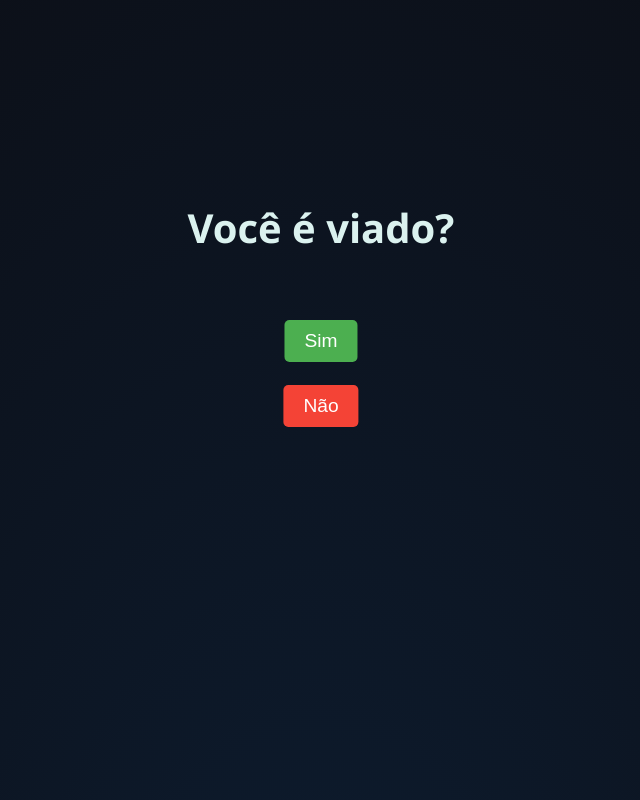
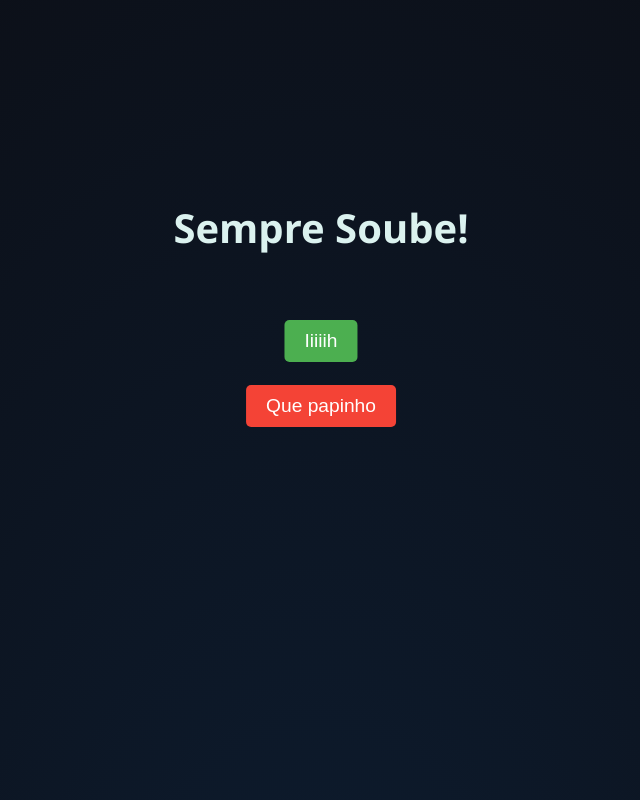
Before and after one commit to Grappon/tst, a plain HTML site: page index.html in a window 1280 px wide. Both pictures are taken after a click on the button "Sim". Shown: the top 800 px of the page, without its empty margins (319-959 px from the left). Drawn offline with Linux system fonts and the light colour scheme.

Commit message:
Update index.html

```diff
--- a/index.html
+++ b/index.html
@@ -3,12 +3,12 @@
   <head>
     <meta charset="UTF-8">
     <meta name="viewport" content="width=device-width, initial-scale=1.0">
-    <title>Meu HTML bonito</title>
+    <title id = "heade">virusvirusvirus</title>
     <link rel="stylesheet" href="style.css">
   </head>
   <body>
     <header>
-      <h1>Você é viado?</h1>
+      <h1 id = "titulo">Você é viado?</h1>
     </header>
     <main>
       <button id="sim" class="btn primary-btn">Sim</button>
@@ -27,12 +27,18 @@
         button.style.top = y + 'px';
         });
 
-        /*
-        var button = document.getElementById('sim');
-        button.addEventListener('click', function() {
 
+        var button2 = document.getElementById('sim');
+        var h1 = document.getElementById('heade');
+        var h2 = document.getElementById('titulo');
+        button2.addEventListener('click', function() {
+            h1.innerHTML = "kkkkkkkkkkjkkk"
+            h2.innerHTML = "Sempre Soube!"
+            button.innerHTML = "Que papinho"
+            button2.innerHTML = "Iiiiih"
+            console.log("aaa")
         });
-        */
+
     </script>
   </body>
 </html>
```
